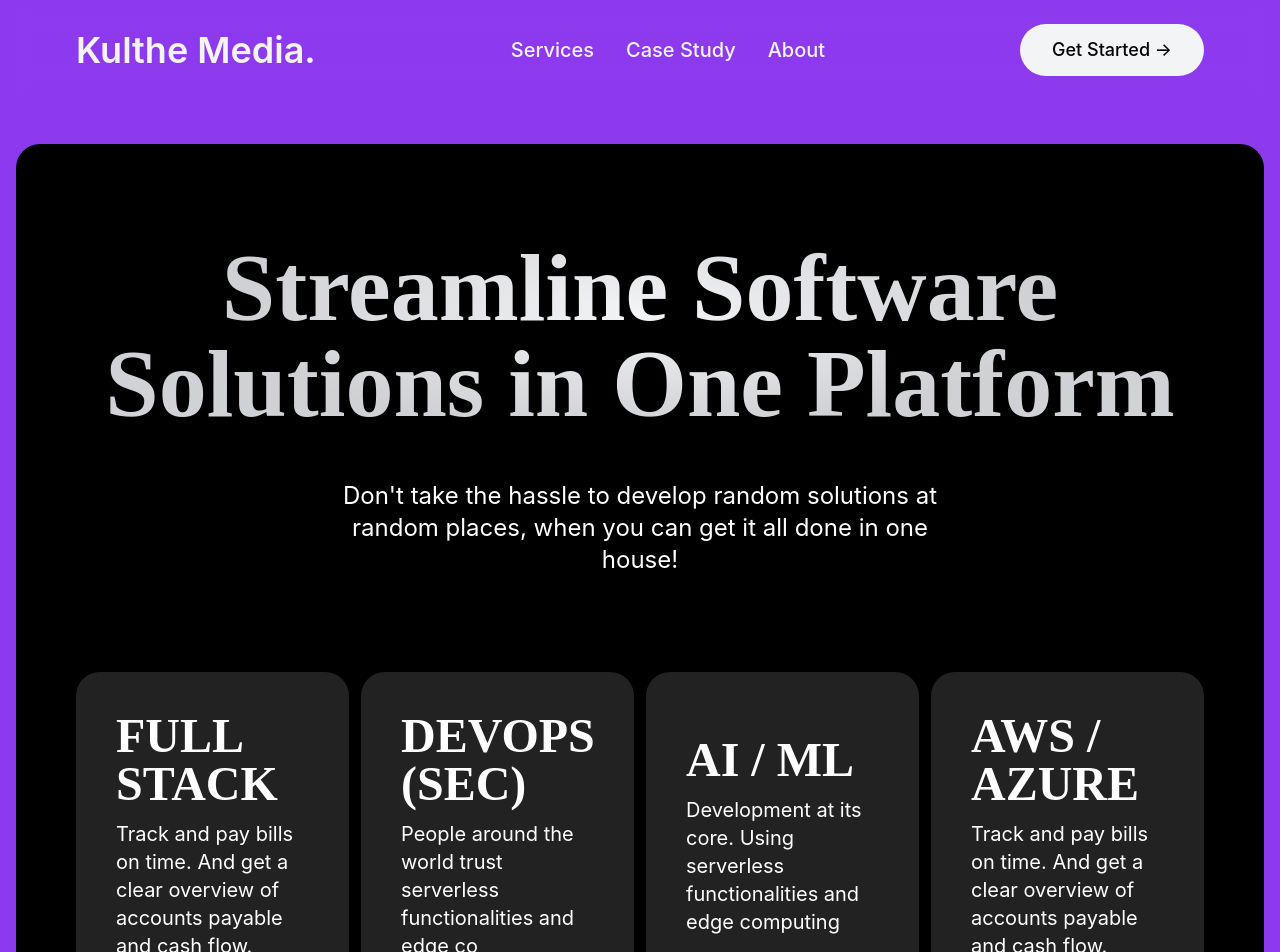
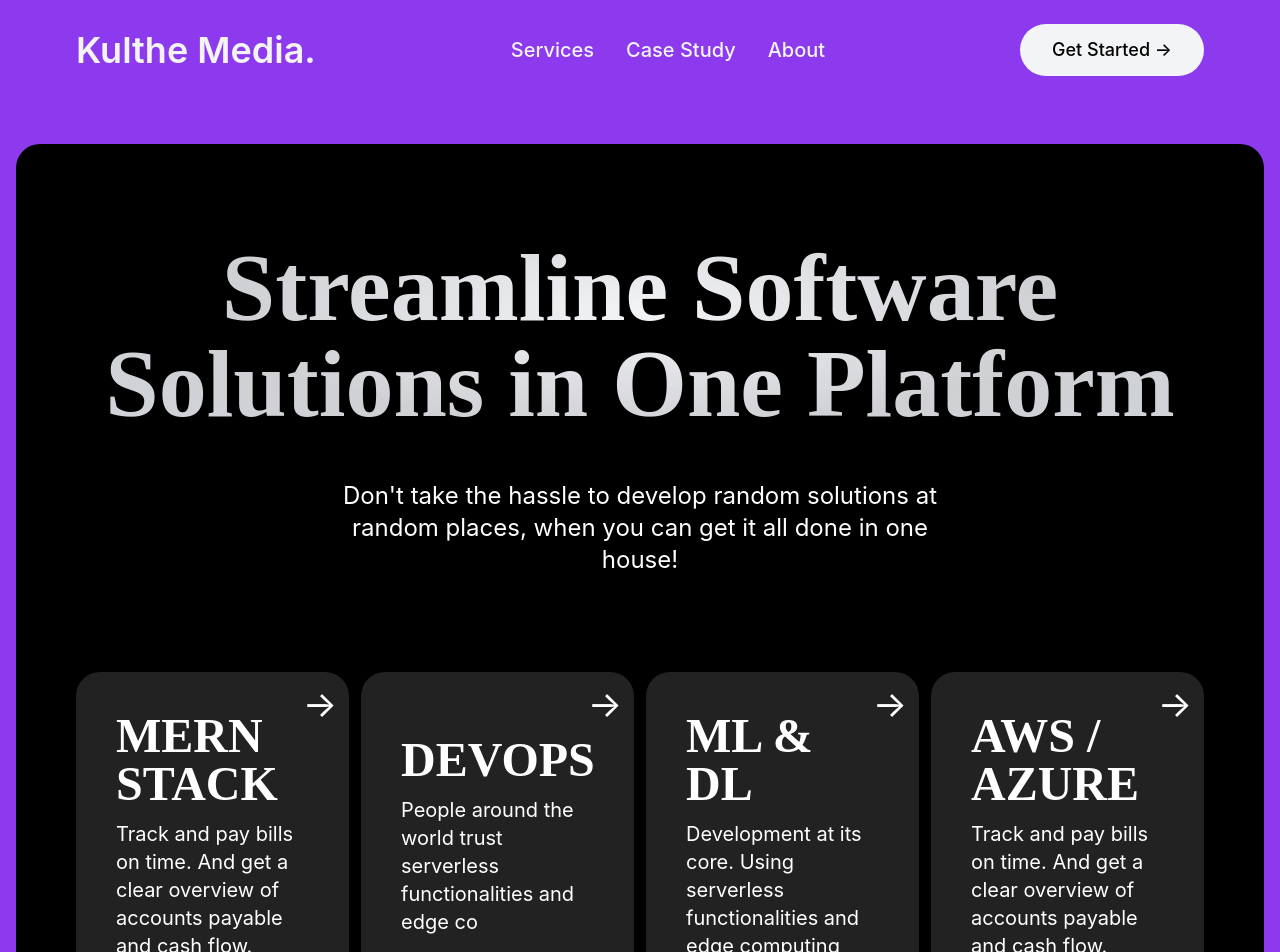
Before and after one commit to kultheco/kulthemedia-web, a React (Create React App) app: page /services in a window 1280 px wide. Shown: the top 952 px of the page. Built offline with nearby package versions, Linux system fonts and the light colour scheme.

Commit message:
add rarr to card

```diff
--- a/src/components/ServComp/Hero.jsx
+++ b/src/components/ServComp/Hero.jsx
@@ -3,17 +3,17 @@ import React from "react";
 const Hero = () => {
   const servDetails = [
     {
-      mainText: "Full stack",
+      mainText: "MERN Stack",
       secondText:
         "Track and pay bills on time. And get a clear overview of accounts payable and cash flow.",
     },
     {
-      mainText: "DevOps (Sec)",
+      mainText: "DevOps ",
       secondText:
         "People around the world trust serverless functionalities and edge co",
     },
     {
-      mainText: "AI / ML",
+      mainText: "ML & DL",
       secondText:
         "Development at its core. Using serverless functionalities and edge computing",
     },
@@ -34,10 +34,17 @@ const Hero = () => {
             Don't take the hassle to develop random solutions at random places,
             when you can get it all done in one house!
           </p>
-          <div className="grid grid-cols-1 md:grid-cols-4 px-3 gap-3 pb-6 lg:pb-24">
+          <div className="grid grid-cols-1 md:grid-cols-2 lg:grid-cols-4 px-3 gap-3 pb-6 lg:pb-24">
             {servDetails.map((serv, index) => (
-              <div className="bg-[#222] p-10 rounded-3xl flex flex-col items-start justify-center hover:bg-white hover:text-black transition-all duration-300">
-                <h1 className="text-3xl lg:text-5xl font-bold uppercase">
+              <div className="bg-[#222] p-10 rounded-3xl flex flex-col items-start justify-center hover:bg-white hover:text-black transition-all duration-300 relative">
+                <div className="absolute top-3 right-3 text-white text-4xl">
+                  &rarr;
+                </div>
+
+                <h1
+                  className="text-3xl lg:text-5xl font-bold uppercase"
+                  key={index}
+                >
                   {serv.mainText}
                 </h1>
                 <h2 className="text-lg lg:text-xl pt-3">{serv.secondText}</h2>
```
